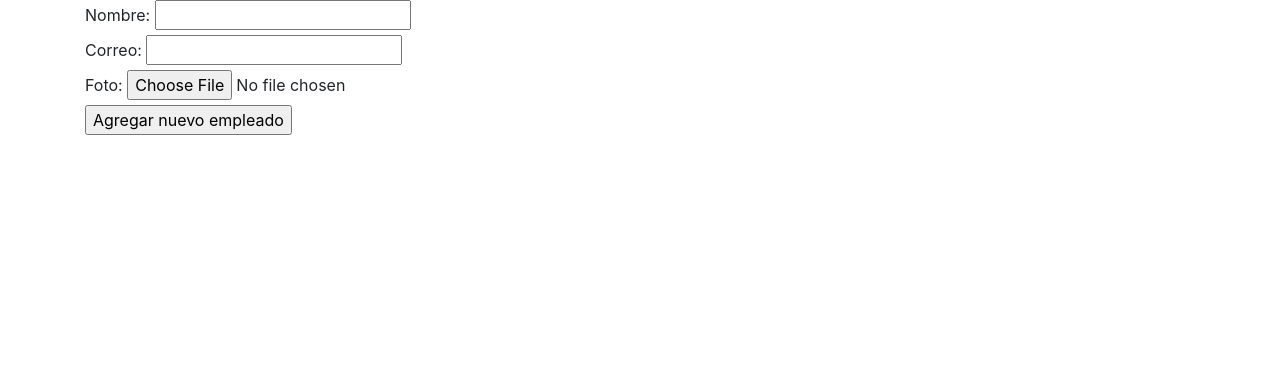
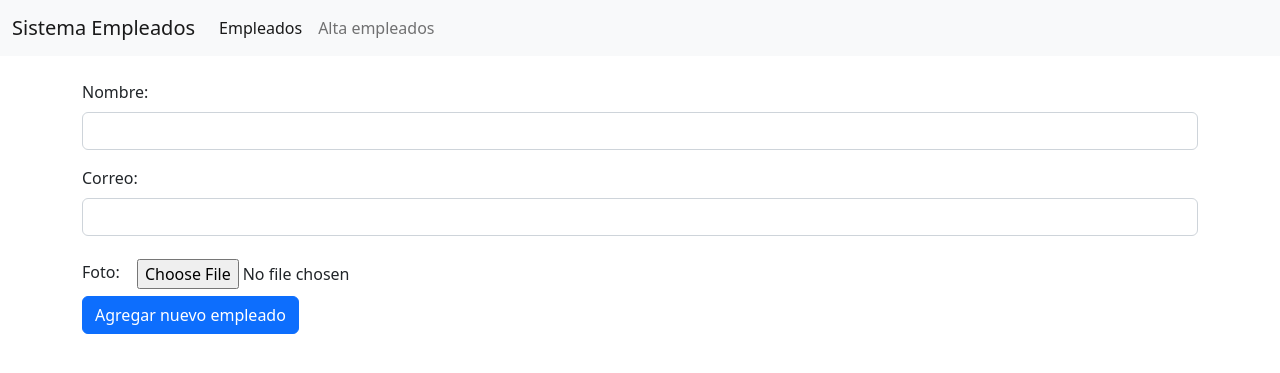
Before and after one commit to m415x/sistema-empleados, a Flask app: page /create in a window 1280 px wide. Shown: the top 373 px of the page. Run offline with Flask 2, Linux system fonts and the light colour scheme; some libraries are stand-ins or nearby versions.

Commit message:
Mejorando

```diff
--- a/src/app.py
+++ b/src/app.py
@@ -1,4 +1,4 @@
-from flask import Flask, render_template, request, redirect
+from flask import Flask, render_template, request, redirect, url_for, send_from_directory
 from flaskext.mysql import MySQL
 from datetime import datetime
 import os
@@ -10,12 +10,20 @@ mysql = MySQL()
 app.config['MYSQL_DATABASE_HOST'] = 'localhost'
 app.config['MYSQL_DATABASE_USER'] = 'root'
 app.config['MYSQL_DATABASE_PASSWORD'] = ''
+# app.config['MYSQL_DATABASE_PORT'] = '3306'
 app.config['MYSQL_DATABASE_DB'] = 'empleados'
 
 UPLOADS = os.path.join('uploads')
 app.config['UPLOADS'] = UPLOADS  # Guardamos la ruta como un valor en la app
 
 mysql.init_app(app)
+
+
+#* USERPIC * --------------------------------------------------------------------
+@app.route('/userpic/<path:nombreFoto>')
+def uploads(nombreFoto):
+
+    return send_from_directory(os.path.join('uploads'), nombreFoto)
 
 
 #* INDEX * ----------------------------------------------------------------------
@@ -34,6 +42,41 @@ def index():
     return render_template('empleados/index.html', empleados=empleados)
 
 
+#* CREATE * ---------------------------------------------------------------------
+@app.route('/create')
+def create():
+
+    return render_template('empleados/create.html')
+
+
+#* STORE * ----------------------------------------------------------------------
+@app.route('/store', methods=['POST'])
+def storage():
+
+    _nombre = request.form['txtNombre']
+    _correo = request.form['txtCorreo']
+    _foto = request.files['txtFoto']
+
+    now = datetime.now()
+    tiempo = now.strftime('%Y%H%M%S')
+    nuevoNombreFoto = ''
+
+    if _foto.filename != '':
+        nuevoNombreFoto = f"{tiempo}_{_foto.filename}"
+        _foto.save('uploads/' + nuevoNombreFoto)
+
+    # f"INSERT INTO empleados (nombre, correo, foto) VALUES ({_nombre}, {_correo}, {nuevoNombreFoto});" y eliminar: datos = (_nombre, _correo, nuevoNombreFoto)
+    sql = "INSERT INTO empleados (nombre, correo, foto) VALUES (%s, %s, %s);"
+    datos = (_nombre, _correo, nuevoNombreFoto)
+
+    conn = mysql.connect()
+    cursor = conn.cursor()
+    cursor.execute(sql, datos)
+    conn.commit()
+
+    return redirect('/')
+
+
 #* DELETE * ---------------------------------------------------------------------
 @app.route('/delete/<int:id>')
 def delete(id):
@@ -41,7 +84,7 @@ def delete(id):
     conn = mysql.connect()
     cursor = conn.cursor()
 
-    sql = f"SELECT * FROM empleados WHERE id={id};"
+    sql = f"SELECT foto FROM empleados WHERE id={id};"
     cursor.execute(sql)
 
     nombreFoto = cursor.fetchone()[0]
@@ -75,41 +118,6 @@ def modify(id):
     return render_template('empleados/edit.html', empleado=empleado)
 
 
-#* CREATE * ---------------------------------------------------------------------
-@app.route('/create')
-def create():
-
-    return render_template('empleados/create.html')
-
-
-#* STORE * ----------------------------------------------------------------------
-@app.route('/store', methods=['POST'])
-def store():
-
-    _nombre = request.form['txtNombre']
-    _correo = request.form['txtCorreo']
-    _foto = request.files['txtFoto']
-
-    now = datetime.now()
-    tiempo = now.strftime('%Y%H%M%S')
-
-    if _foto.filename != '':
-        nuevoNombreFoto = f"{tiempo}_{_foto.filename}"
-        _foto.save('uploads' + nuevoNombreFoto)
-
-    # f"INSERT INTO empleados (nombre, correo, foto) VALUES ({_nombre}, {_correo}, {nuevoNombreFoto});"
-    sql = "INSERT INTO empleados (nombre, correo, foto) VALUES (%s, %s, %s);"
-    # eliminar: datos = (_nombre, _correo, nuevoNombreFoto)
-    datos = (_nombre, _correo, nuevoNombreFoto)
-
-    conn = mysql.connect()
-    cursor = conn.cursor()
-    cursor.execute(sql, datos)
-    conn.commit()
-
-    return redirect('/')
-
-
 #* UPDATE * ---------------------------------------------------------------------
 @app.route('/update', methods=['POST'])
 def update():
@@ -128,21 +136,26 @@ def update():
         nuevoNombreFoto = f"{tiempo}_{_foto.filename}"
         _foto.save('uploads/' + nuevoNombreFoto)
 
-        sql = f"SELECT * FROM empleados WHERE id={id};"
+        sql = f"SELECT foto FROM empleados WHERE id={id};"
         cursor.execute(sql)
+        conn.commit()
+
 
         nombreFoto = cursor.fetchone()[0]
         borrarEstaFoto = os.path.join(app.config['UPLOADS'], nombreFoto)
         print(borrarEstaFoto)
 
-        os.remove(os.path.join(app.config['UPLOADS'], nombreFoto))
+        try:
+            os.remove(os.path.join(app.config['UPLOADS'], nombreFoto))
+        except:
+            pass
 
-        # conn = mysql.connect()
-        # cursor = conn.cursor()
+        sql = f"UPDATE empleados SET foto='{nuevoNombreFoto}' WHERE id={id};"
+        cursor.execute(sql)
+        conn.commit()
 
-    sql = f"UPDATE empleados SET nombre={_nombre}, correo={_correo} WHERE id={id};"
+    sql = f"UPDATE empleados SET nombre='{_nombre}', correo='{_correo}' WHERE id={id};"
     cursor.execute(sql)
-
     conn.commit()
 
     return redirect('/')
--- a/src/templates/empleados/create.html
+++ b/src/templates/empleados/create.html
@@ -1,14 +1,17 @@
 {% include 'header.html' %}
     <form action="/store" method="post" enctype="multipart/form-data">
-        <label for="txtNombre">Nombre: </label>
-        <input type="text" name="txtNombre" id="txtNombre">
         <br>
-        <label for="txtCorreo">Correo: </label>
-        <input type="email" name="txtCorreo" id="txtCorreo">
+        <div class="mb-3">
+            <label class="form-label" for="txtNombre">Nombre: </label>
+            <input class="form-control" type="text" name="txtNombre" id="txtNombre">
+        </div>
+        <div class="mb-3">
+            <label class="form-label" for="txtCorreo">Correo: </label>
+            <input class="form-control" type="email" name="txtCorreo" id="txtCorreo">
+        </div>
+        <label class="form-label" for="txtFoto">Foto: </label>
+        <input class="btn" type="file" name="txtFoto" id="txtFoto">
         <br>
-        <label for="txtFoto">Foto: </label>
-        <input type="file" name="txtFoto" id="txtFoto">
-        <br>
-        <input type="submit" value="Agregar nuevo empleado">
+        <input class="btn btn-primary" type="submit" value="Agregar nuevo empleado">
     </form>
 {% include 'footer.html' %}
--- a/src/templates/header.html
+++ b/src/templates/header.html
@@ -8,8 +8,26 @@
     <meta name="viewport" content="width=device-width, initial-scale=1, shrink-to-fit=no">
 
     <!-- Bootstrap CSS -->
-    <link rel="stylesheet" href="https://stackpath.bootstrapcdn.com/bootstrap/4.3.1/css/bootstrap.min.css" integrity="sha384-ggOyR0iXCbMQv3Xipma34MD+dH/1fQ784/j6cY/iJTQUOhcWr7x9JvoRxT2MZw1T" crossorigin="anonymous">
+    <link href="https://cdn.jsdelivr.net/npm/bootstrap@5.2.3/dist/css/bootstrap.min.css" rel="stylesheet"
+        integrity="sha384-rbsA2VBKQhggwzxH7pPCaAqO46MgnOM80zW1RWuH61DGLwZJEdK2Kadq2F9CUG65" crossorigin="anonymous">
 </head>
 
 <body>
+
+    <nav class="navbar navbar-expand-lg bg-light">
+        <div class="container-fluid">
+            <a class="navbar-brand" href="{{url_for('index')}}">Sistema Empleados</a>
+            <button class="navbar-toggler" type="button" data-bs-toggle="collapse" data-bs-target="#navbarNavAltMarkup"
+                aria-controls="navbarNavAltMarkup" aria-expanded="false" aria-label="Toggle navigation">
+                <span class="navbar-toggler-icon"></span>
+            </button>
+            <div class="collapse navbar-collapse" id="navbarNavAltMarkup">
+                <div class="navbar-nav">
+                    <a class="nav-link active" aria-current="page" href="{{url_for('index')}}">Empleados</a>
+                    <a class="nav-link" href="{{url_for('create')}}">Alta empleados</a>
+                </div>
+            </div>
+        </div>
+    </nav>
+
     <div class="container">
```
Also changed, not shown: src/templates/empleados/edit.html (+27 -13 lines), src/templates/empleados/index.html (+11 -9 lines).
